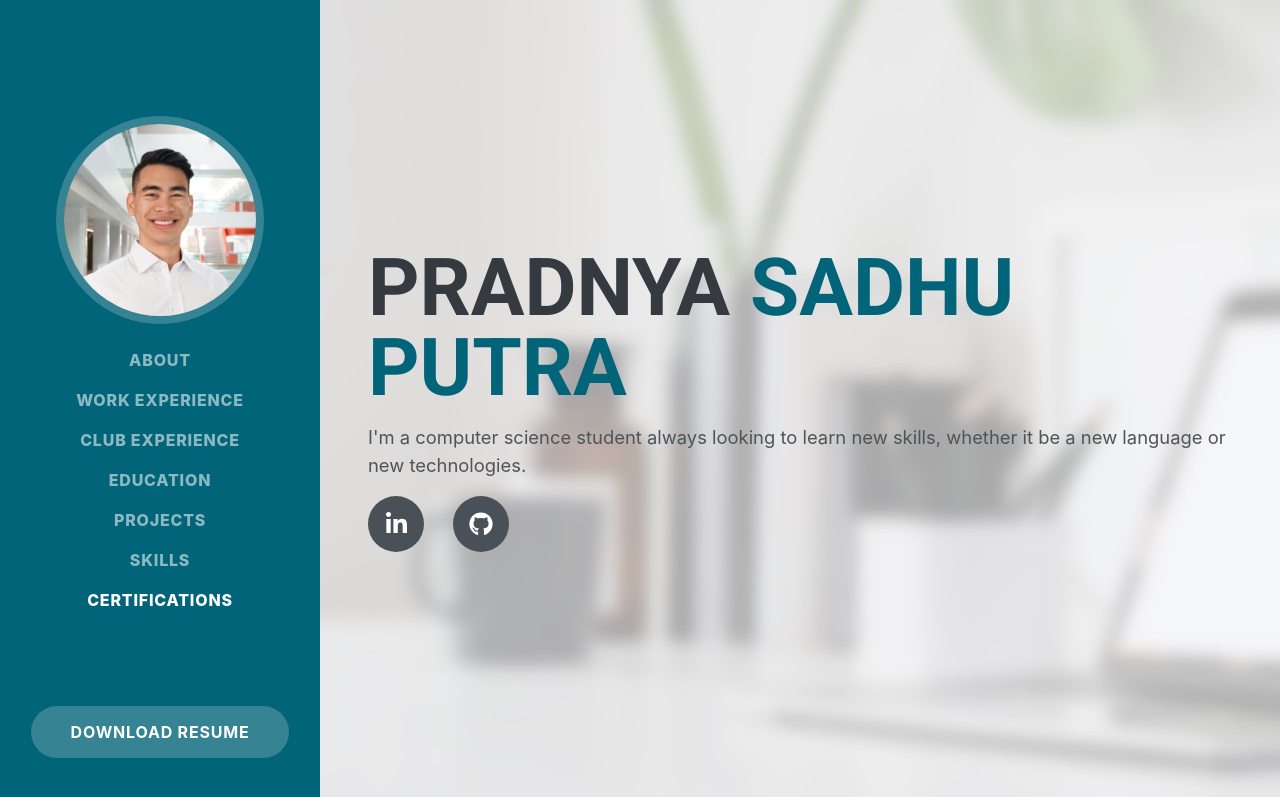
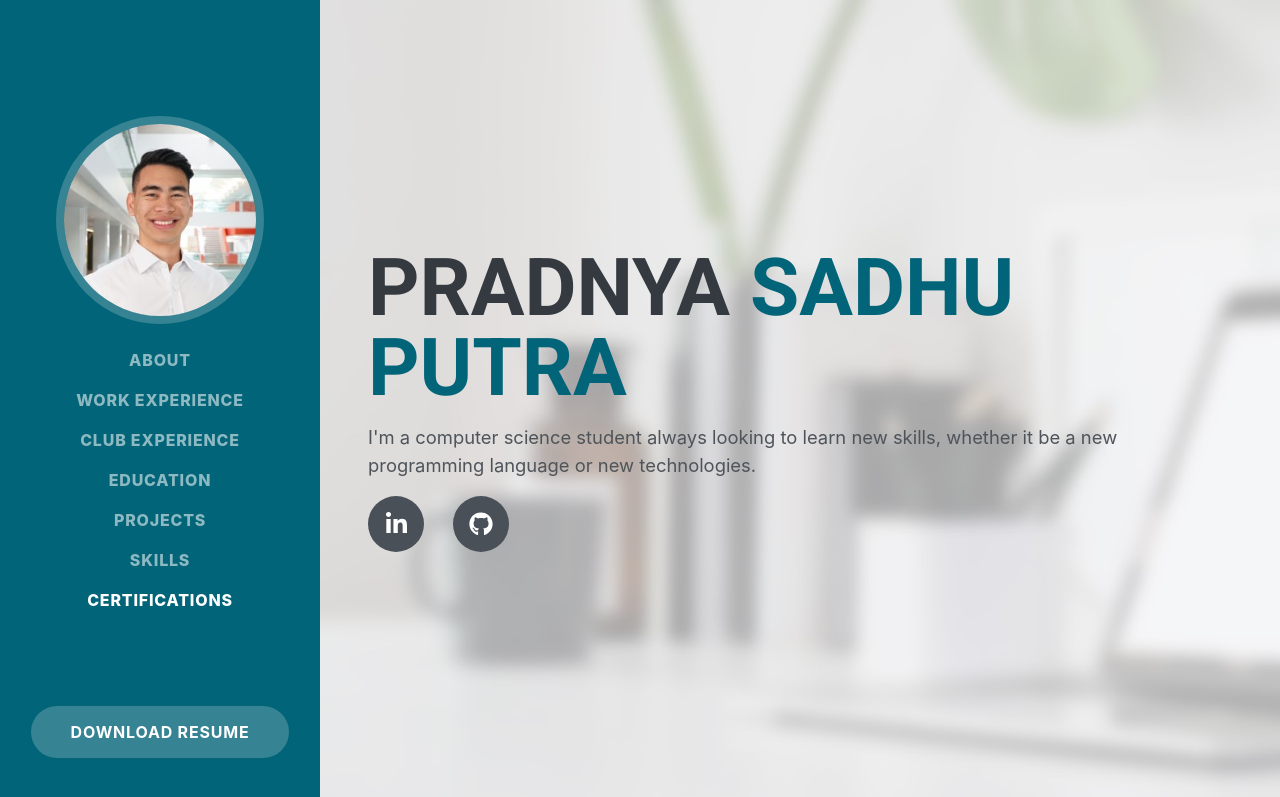
Before and after one commit to pradnyaputra/pradnyaputra.github.io, a plain HTML site: page index.html in a window 1280 px wide. Shown: the top 797 px of the page. Drawn offline with nearby package versions, Linux system fonts and the light colour scheme; a web font is replaced by a local one.

Commit message:
edited introduction line

```diff
--- a/index.html
+++ b/index.html
@@ -50,7 +50,7 @@
                         Pradnya
                         <span class="text-primary">Sadhu Putra</span>
                     </h1>
-                    <p class="lead mb-3" id="intro">I'm a computer science student always looking to learn new skills, whether it be a new language or new technologies.</p>
+                    <p class="lead mb-3" id="intro">I'm a computer science student always looking to learn new skills, whether it be a new programming language or new technologies.</p>
 
                     <span class="social-icons justify-content-between">
                         <a class="social-icon" href="https://www.linkedin.com/in/pradnyaputra/" target="_blank" rel="noreferrer noopener"><i class="fab fa-linkedin-in"></i></a>
```
